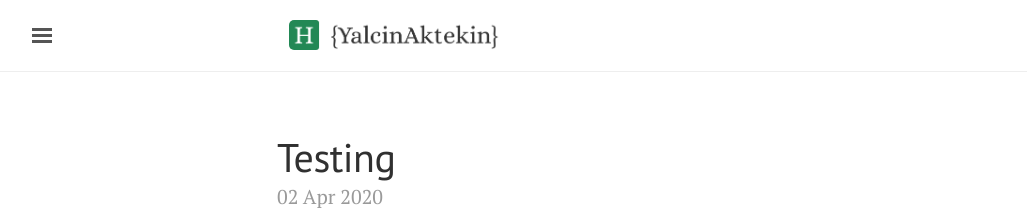
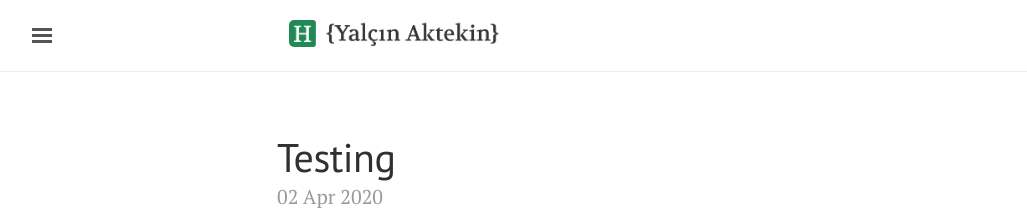
Before and after one commit to yalcinaktekin/yalcinaktekin.github.io, a Jekyll site: the page built from index.html, in a window 1280 px wide. Shown: the top 210 px of the page, without its empty margins (3-1030 px from the left). Built offline with Jekyll 4.4.1, drawn with Linux system fonts in a browser that asks for light colours; the list of posts is cut into pages by our own code.

Commit message:
Update default.html

```diff
--- a/_layouts/default.html
+++ b/_layouts/default.html
@@ -13,7 +13,7 @@
       <div class="masthead">
         <div class="container">
           <h3 class="masthead-title">
-            <a href="/"><img src="/images/home-yalcin.png" align="top" style="margin:0px 0.8rem 0px 0.6rem; display:inline-block;
+            <a href="/"><img src="/images/home2.png" align="top" style="margin:0px 0.8rem 0px 0.6rem; display:inline-block;
              width:70%; max-width:215px; min-width:90px; border:none blue 1px;"></a>
             <!-- <a href="{{ site.baseurl }}/" title="Home">{{ site.title }}</a>
             <small>{{ site.tagline }}</small> -->
```
